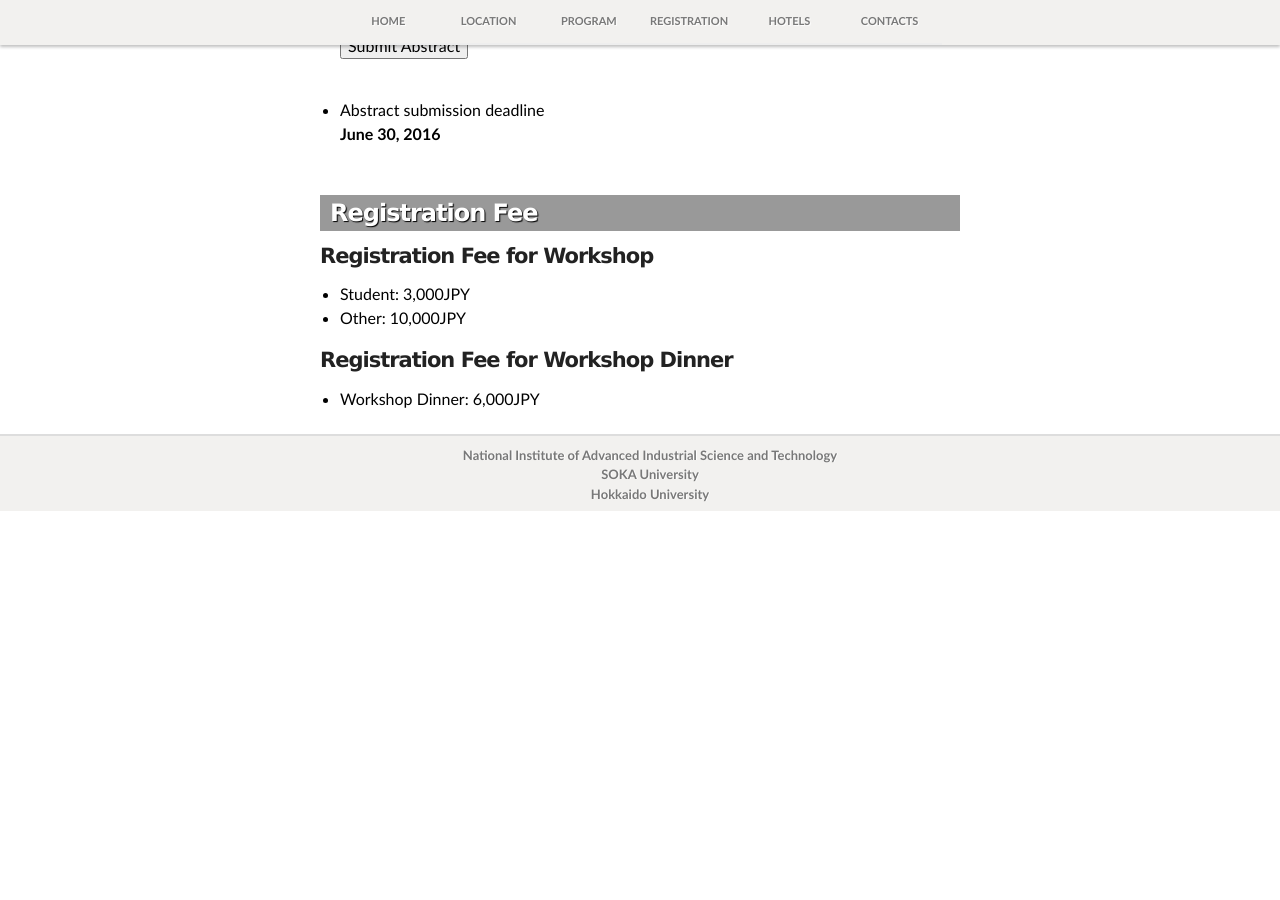
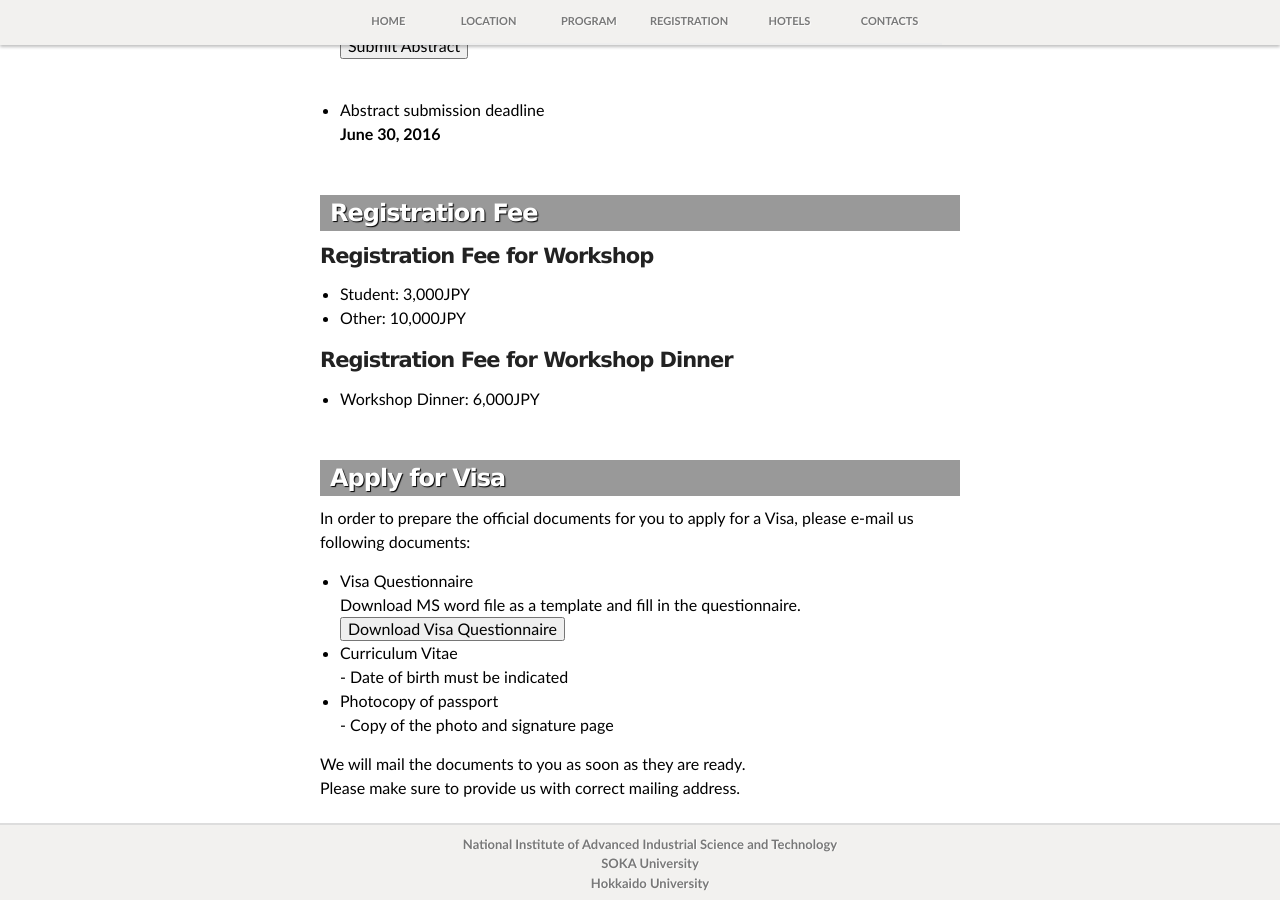
Before and after one commit to yamazakiM/WarrenWorkshop2016, a Jekyll site: the page built from registration/index.md, in a window 1280 px wide and 900 px high, scrolled down 755 px. Built offline with Jekyll 4.4.1, drawn with Linux system fonts in a browser that asks for light colours; nearby versions of some CDN libraries; library files that are not in the unit come from our copies; before the commit the page ends 1266 px from its top, so only the background shows below that.

Commit message:
Update index.md

```diff
--- a/registration/index.md
+++ b/registration/index.md
@@ -62,9 +62,21 @@ layout: default
   </ul>
 </div>
 
-  <p></p>
-  <p></p>
-  <p></p>
-  <p></p>
+<br>
+<div class="visa">
+ <h3>Apply for Visa</h3>
+  <p>In order to prepare the official documents for you to apply for a Visa, please e-mail us following documents:</p>
+  <ul>
+  <li>Visa Questionnaire<br>
+  Download MS word file as a template and fill in the questionnaire.<br>
+   <a href="{{site.url}}/images/VisaQuestionnaire.docx"><input id="button_submit" class="button_submit" type="button" alt="submit" value="Download Visa Questionnaire"></a></li>
+  <li>Curriculum Vitae<br>
+  - Date of birth must be indicated</li>
+  <li> Photocopy of passport<br>
+  - Copy of the photo and signature page</li>
+  </ul>
+  <p>We will mail the documents to you as soon as they are ready.<br>
+Please make sure to provide us with correct mailing address. </p>
+</div>
   </section>
 </div>
```
